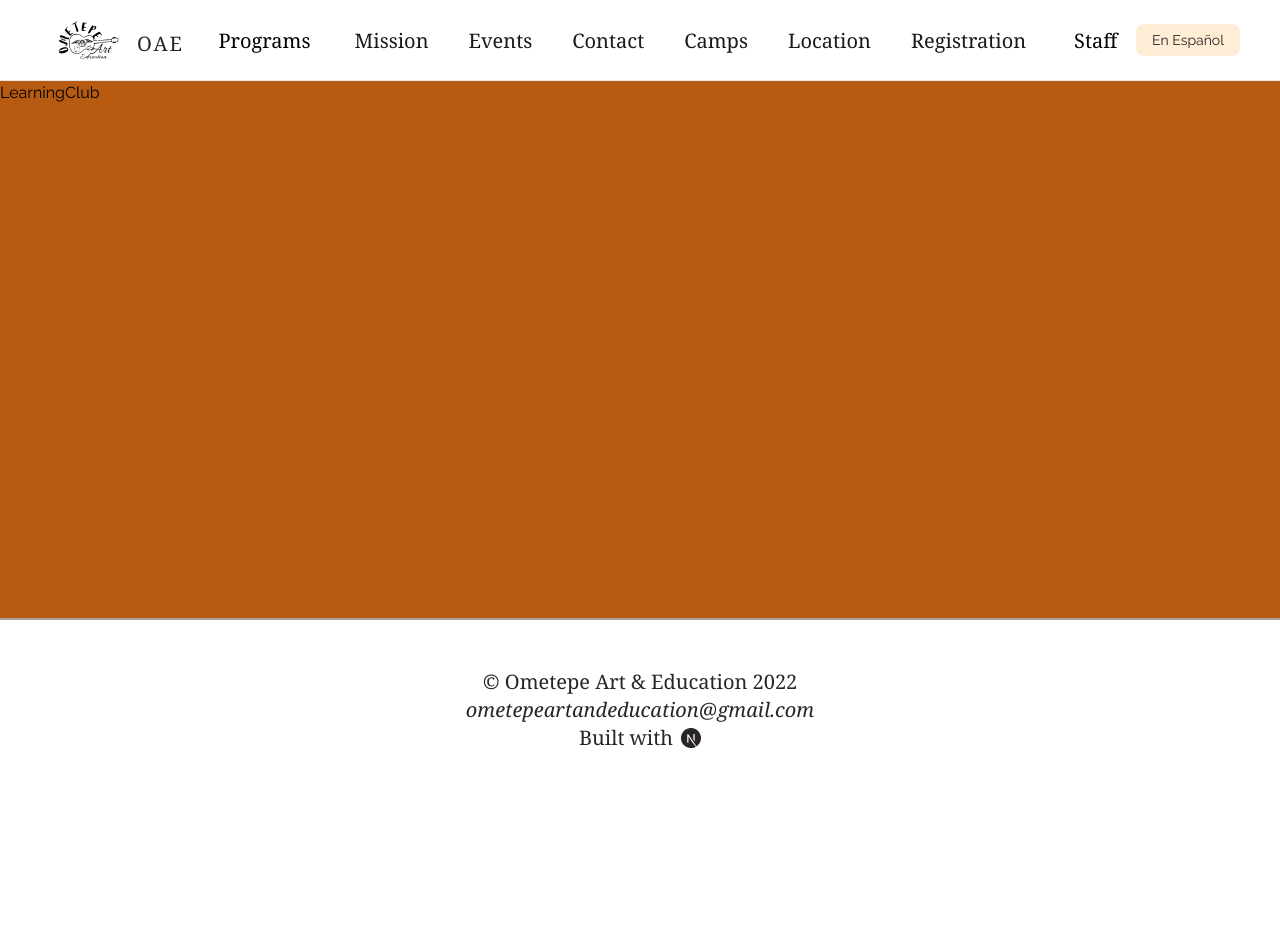
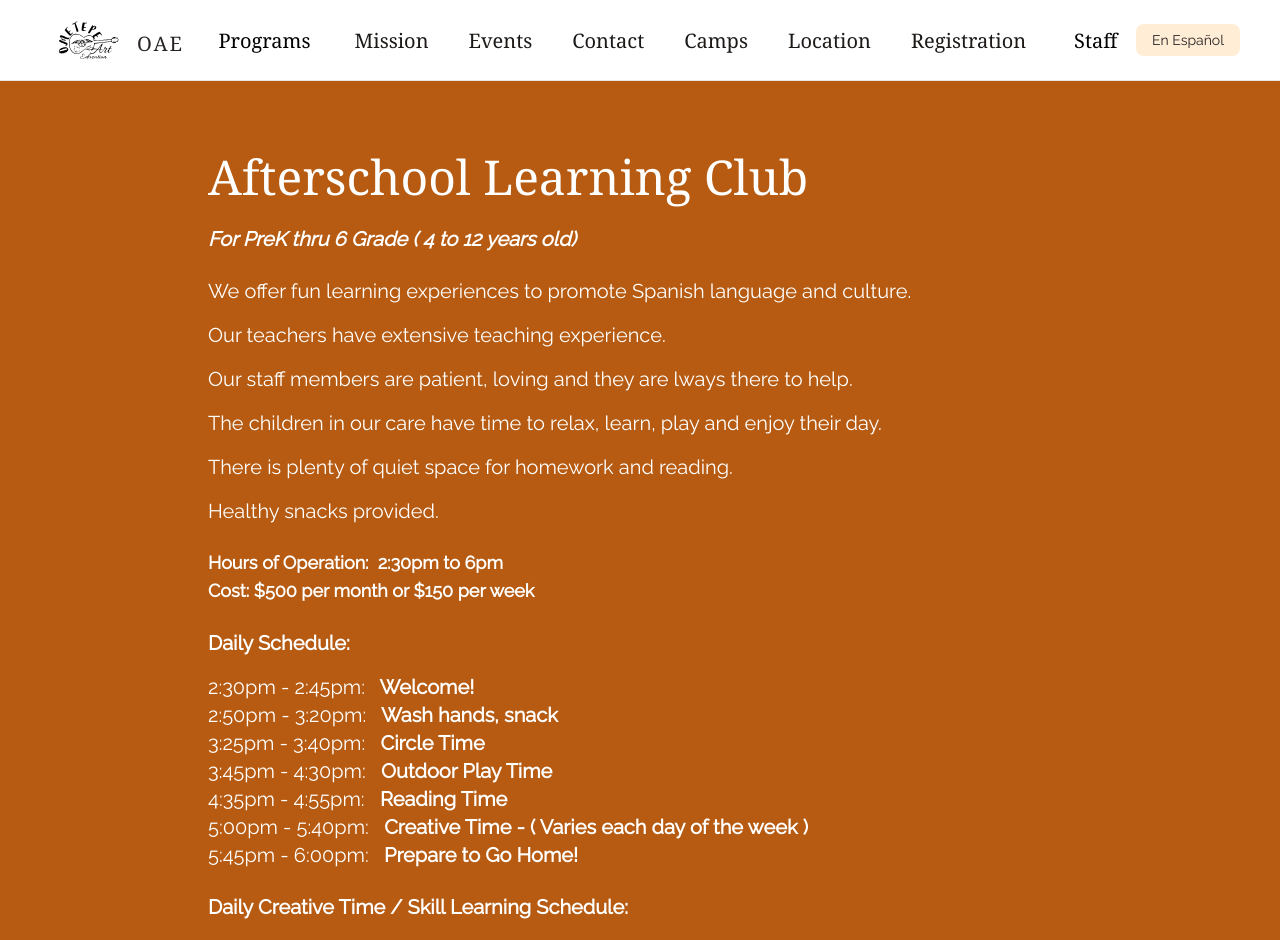
Before and after one commit to papadavis47/ometepe-art-and-education, a Next.js app: page /programs/learning-club in a window 1280 px wide. Shown: the top 940 px of the page. Before the commit the page ends 800 px from the top, so only its background shows below. Built offline with nearby package versions, Linux system fonts and the light colour scheme; a web font is replaced by a local one.

Commit message:
Finish learning club initital draft, add content and styling to page

```diff
--- /dev/null
+++ b/components/ScheduleItems/ScheduleItems.js
@@ -0,0 +1,11 @@
+function ScheduleItems({ time, activity, id }) {
+  return (
+    <li key={id} className=''>
+      <p>
+        {time}:&nbsp;<span className='font-bold'>&nbsp; {activity}</span>
+      </p>
+    </li>
+  );
+}
+
+export default ScheduleItems;
--- /dev/null
+++ b/components/ScheduleItems/index.js
@@ -0,0 +1,2 @@
+export * from "./ScheduleItems";
+export { default } from "./ScheduleItems";
--- /dev/null
+++ b/data/learningClubData.js
@@ -0,0 +1,18 @@
+export const schedule = {
+  daily: [
+    { id: 1, time: "2:30pm - 2:45pm", activity: "Welcome!" },
+    { id: 2, time: "2:50pm - 3:20pm", activity: "Wash hands, snack" },
+    { id: 3, time: "3:25pm - 3:40pm", activity: "Circle Time" },
+    { id: 4, time: "3:45pm - 4:30pm", activity: "Outdoor Play Time" },
+    { id: 5, time: "4:35pm - 4:55pm", activity: "Reading Time" },
+    { id: 6, time: "5:00pm - 5:40pm", activity: "Creative Time - ( Varies each day of the week )" },
+    { id: 7, time: "5:45pm - 6:00pm", activity: "Prepare to Go Home!" },
+  ],
+  creativeTime: [
+    { id: 1, time: "Monday", activity: "Movement and Latin Dance" },
+    { id: 2, time: "Tuesday", activity: "Painting" },
+    { id: 3, time: "Wednesday", activity: "Science" },
+    { id: 4, time: "Thursday", activity: "Drawing" },
+    { id: 5, time: "Friday", activity: "Spanish Language" },
+  ],
+};
--- a/pages/info/mission.js
+++ b/pages/info/mission.js
@@ -13,7 +13,7 @@ const Mission = () => {
       <div className='py-6 font-serif'>
         <h1 className='text-3xl sm:text-5xl'>{spanish ? "Nuestra misión" : "Our Mission"}</h1>
       </div>
-      <div className='text-xl sm:text-2xl'>
+      <div className='text-xl'>
         <p className=''>{spanish ? spanishMissionStatement : englishMissionStatement}</p>
       </div>
       <figure className='mt-6'>
@@ -35,11 +35,11 @@ const Mission = () => {
           <h2 className='font-serif text-3xl sm:text-4xl'>
             {spanish ? "La Isla Ometepe" : "The Island of Ometepe"}
           </h2>
-          <p className='my-4 text-xl sm:text-2xl'>
+          <p className='my-4 text-xl'>
             The inspiration for our organization has come from the beautiful island of Ometepe in
             Lake Nicaragua.
           </p>
-          <p className='my-4 text-xl sm:text-2xl'>
+          <p className='my-4 text-xl'>
             Ometepe is the birthplace of our staff member,{" "}
             <span className='font-semibold'>
               <Link href='/staff/inmaculada'>Inmaculada Cruz</Link>
--- a/pages/info/summer-camp.js
+++ b/pages/info/summer-camp.js
@@ -14,7 +14,7 @@ const Camp = () => {
       </Head>
       <div className='py-4 my-2'>
         <h1 className='my-4 font-serif text-3xl sm:text-5xl'>Summer Camps 2022</h1>
-        <p className='py-6 text-xl sm:text-2xl'>
+        <p className='py-6 text-xl'>
           Thank you to the wonderful kids and families that participated in our first summer camps
           of 2022! Much love from <span className='font-semibold'>las maestras</span>!
         </p>
@@ -27,14 +27,12 @@ const Camp = () => {
             className='rounded-md'
           />
         </div>
-        <p className='py-4 text-xl sm:text-2xl'>
-          Summer Camps are open to students from ages 5-12 years old.{" "}
-        </p>
+        <p className='py-4 text-xl'>Summer Camps are open to students from ages 5-12 years old. </p>
         <p className='mt-3 text-lg sm:text-xl'>
           <strong className=''>No prior Spanish language required.</strong>
         </p>
       </div>
-      <section className='text-xl sm:text-2xl'>
+      <section className='text-xl'>
         <p className='mt-3'>
           Our Ometepe summer camp has been designed to accommodate your family’s schedule, offering
           weekly camps.
--- a/pages/programs/learning-club.js
+++ b/pages/programs/learning-club.js
@@ -1,7 +1,76 @@
-import React from "react";
+import Head from "next/head";
+import Image from "next/image";
+import { schedule } from "../../data/learningClubData.js";
+import ScheduleItems from "../../components/ScheduleItems";
 
 const LearningClub = () => {
-  return <div>LearningClub</div>;
+  return (
+    <div className='max-w-4xl px-4 mx-auto text-white page-spacing'>
+      <Head>
+        <title>Afterschool Learning Club</title>
+        <meta name='description' content='Ometepe Art and Education' />
+        <link rel='icon' href='/favicon.ico' />
+      </Head>
+      <section className='mt-6 '>
+        <div>
+          <h1 className='py-6 font-serif text-4xl sm:text-5xl'>Afterschool Learning Club</h1>
+          <p className='text-xl italic font-semibold'>For PreK thru 6 Grade ( 4 to 12 years old)</p>
+        </div>
+        <div className='my-4 text-lg sm:text-xl'>
+          <p className='py-2'>
+            We offer fun learning experiences to promote Spanish language and culture.
+          </p>
+          <p className='py-2'>Our teachers have extensive teaching experience.</p>{" "}
+          <p className='py-2'>
+            Our staff members are patient, loving and they are lways there to help.
+          </p>
+          <p className='py-2'>
+            The children in our care have time to relax, learn, play and enjoy their day.
+          </p>
+          <p className='py-2'>There is plenty of quiet space for homework and reading. </p>
+          <p className='py-2'>Healthy snacks provided.</p>
+        </div>
+        <div>
+          <p className='text-lg font-semibold'>
+            <span>Hours of Operation:&nbsp;</span>
+            <span>&nbsp;2:30pm to 6pm</span>{" "}
+          </p>
+          <p className='text-lg font-semibold'>Cost: $500 per month or $150 per week</p>
+        </div>
+      </section>
+      <section className='mt-4'>
+        <h2 className='py-2 text-xl font-semibold'>Daily Schedule:</h2>
+        <ul className='mt-2 text-lg sm:text-xl'>
+          {schedule.daily.map((item) => (
+            <ScheduleItems {...item} key={item.id} />
+          ))}
+        </ul>
+      </section>
+
+      <section className='mt-4'>
+        <h2 className='py-2 text-xl font-semibold'>
+          Daily Creative Time / Skill Learning Schedule:
+        </h2>
+        <ul className='mt-2 text-lg sm:text-xl'>
+          {schedule.creativeTime.map((item) => (
+            <ScheduleItems {...item} key={item.id} />
+          ))}
+        </ul>
+      </section>
+      <div className='mt-6'>
+        <Image
+          src='/images/programs/family-dancers.jpg'
+          width={900}
+          height={700}
+          alt='Traditional Nicaraguan Folklore'
+          className='rounded-md'
+        />
+        <figcaption className='font-semibold'>
+          Our Family, Traditional Nicaraguan Dancers - Seattle
+        </figcaption>
+      </div>
+    </div>
+  );
 };
 
 export default LearningClub;
```
